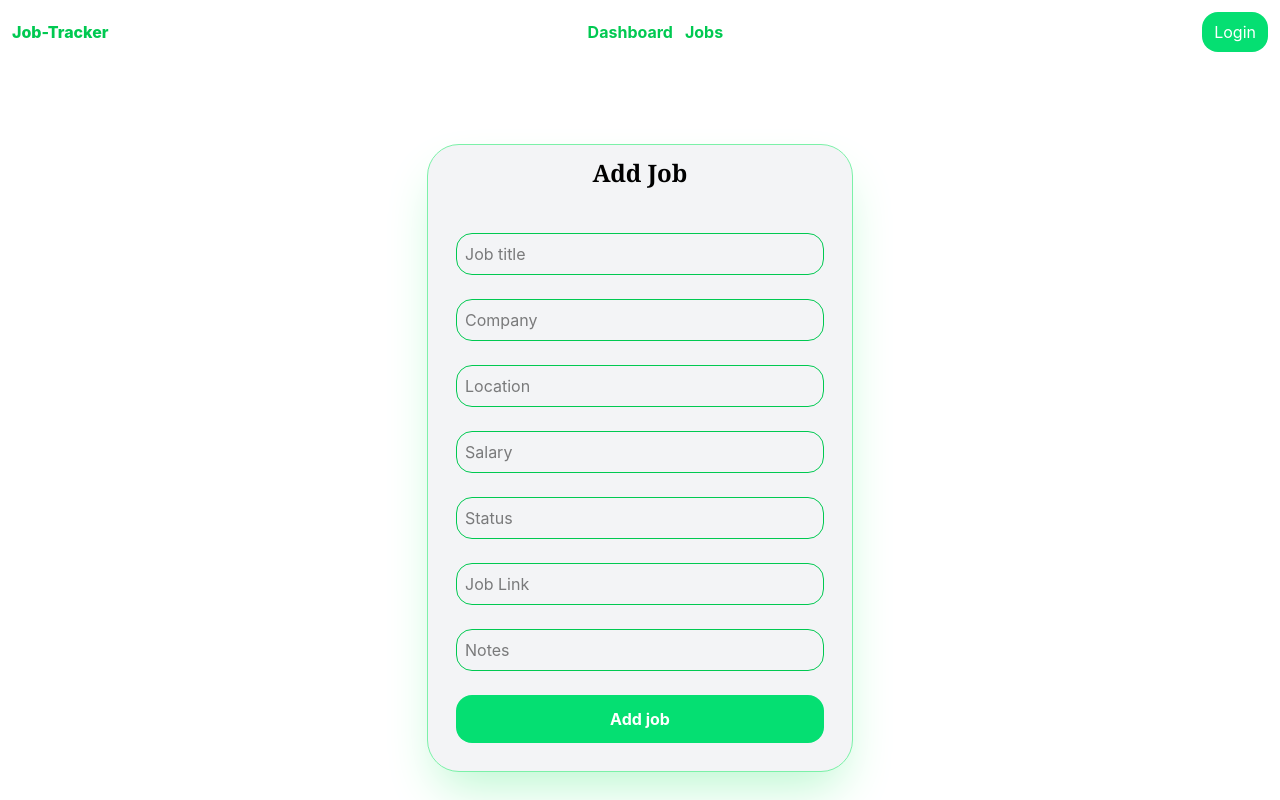
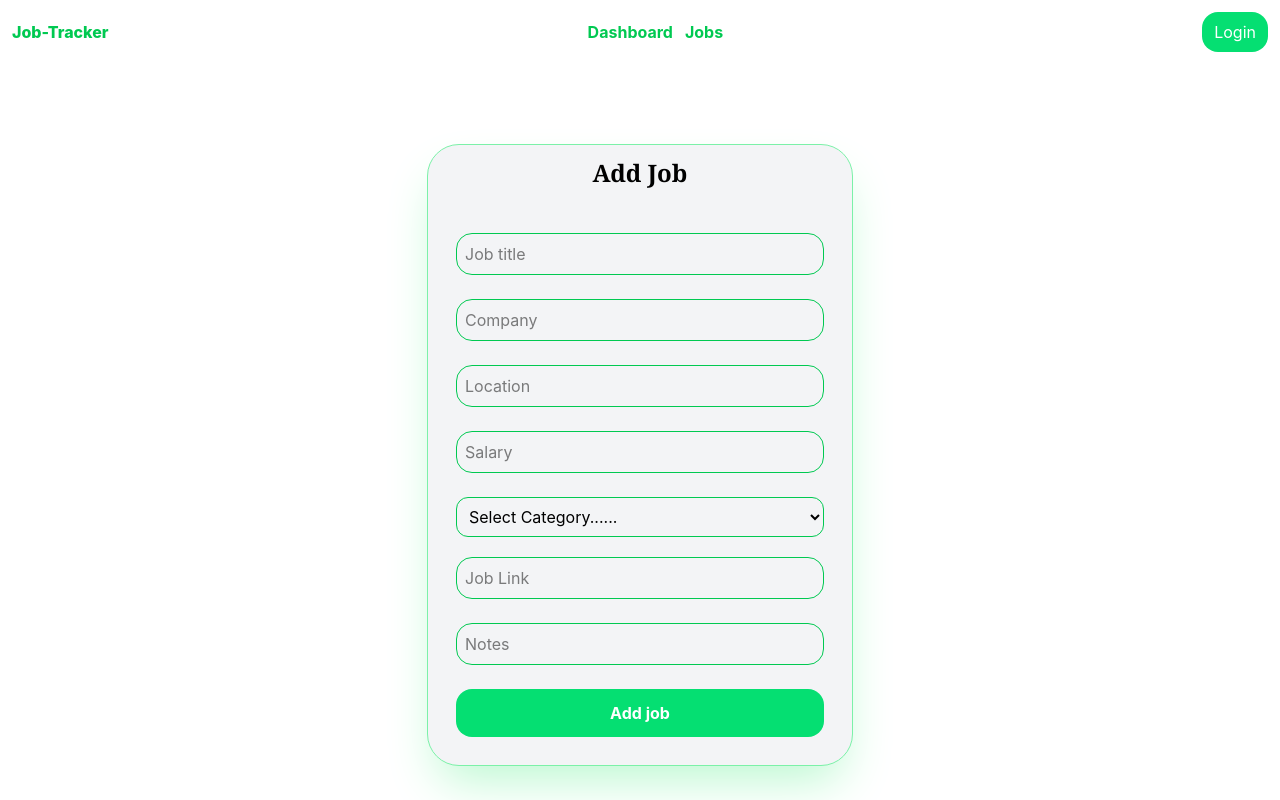
Before and after one commit to gauravjsh8/ai-job-tracker, a React (Vite) app in the folder frontend/: page /add-jobs in a window 1280 px wide. Built offline with nearby package versions, Linux system fonts and the light colour scheme.

Commit message:
added navigate in edit and create jobs

```diff
--- a/frontend/src/components/Navbar.tsx
+++ b/frontend/src/components/Navbar.tsx
@@ -31,9 +31,8 @@ export const Navbar = () => {
       {user ? (
         <div className="flex items-center justify-between gap-3">
           <h1>
-            {" "}
-            Welcome{" "}
-            <span className="text-green-500 font-extrabold">
+            Welcome
+            <span className="text-green-500 font-extrabold ml-2">
               {user.firstName}
             </span>
           </h1>
--- a/frontend/src/pages/CreateJob.tsx
+++ b/frontend/src/pages/CreateJob.tsx
@@ -1,5 +1,6 @@
 import { useState } from "react";
 import api from "../services/api";
+import { useNavigate } from "react-router-dom";
 
 type JobType = {
   title: string;
@@ -21,6 +22,7 @@ const job = {
   jobLink: "",
 };
 const CreateJob = () => {
+  const navigate = useNavigate();
   const [addJob, setAddJob] = useState<JobType>(job);
 
   const handleSubmit = async (e: React.FormEvent) => {
@@ -30,7 +32,7 @@ const CreateJob = () => {
         ...addJob,
         salary: addJob.salary ? Number(addJob.salary) : undefined,
       });
-      console.log("JOB RESPONSE", response);
+      navigate("/jobs");
     } catch (error) {
       console.log(error);
     }
@@ -81,14 +83,18 @@ const CreateJob = () => {
             onChange={handleChange}
             name="salary"
           />
-          <input
-            type="text"
-            placeholder="Status"
-            className=" border border-green-500 focus:outline-none focus:ring-1 focus:ring-green-500 rounded-2xl p-2"
+          <select
+            className="border p-2 border-green-500 rounded-xl mb-5 focus:outline-none"
             value={addJob.status}
             onChange={handleChange}
             name="status"
-          />
+          >
+            <option value="">Select Category......</option>
+            <option value="applied">Applied</option>
+            <option value="interview">Interview</option>
+            <option value="offer">Offered</option>
+            <option value="rejected">Rejected</option>
+          </select>
           <input
             type="text"
             placeholder="Job Link"
--- a/frontend/src/pages/Edit.tsx
+++ b/frontend/src/pages/Edit.tsx
@@ -108,14 +108,18 @@ const Edit = () => {
             onChange={handleChange}
             name="salary"
           />
-          <input
-            type="text"
-            placeholder="Status"
-            className=" border border-green-500 focus:outline-none focus:ring-1 focus:ring-green-500 rounded-2xl p-2"
+          <select
+            className="border p-2 border-green-500 rounded-xl mb-5 focus:outline-none"
             value={jobs.status}
             onChange={handleChange}
             name="status"
-          />
+          >
+            <option value="">Select Category......</option>
+            <option value="applied">Applied</option>
+            <option value="interview">Interview</option>
+            <option value="offer">Offered</option>
+            <option value="rejected">Rejected</option>
+          </select>
           <input
             type="text"
             placeholder="Job Link"
```
